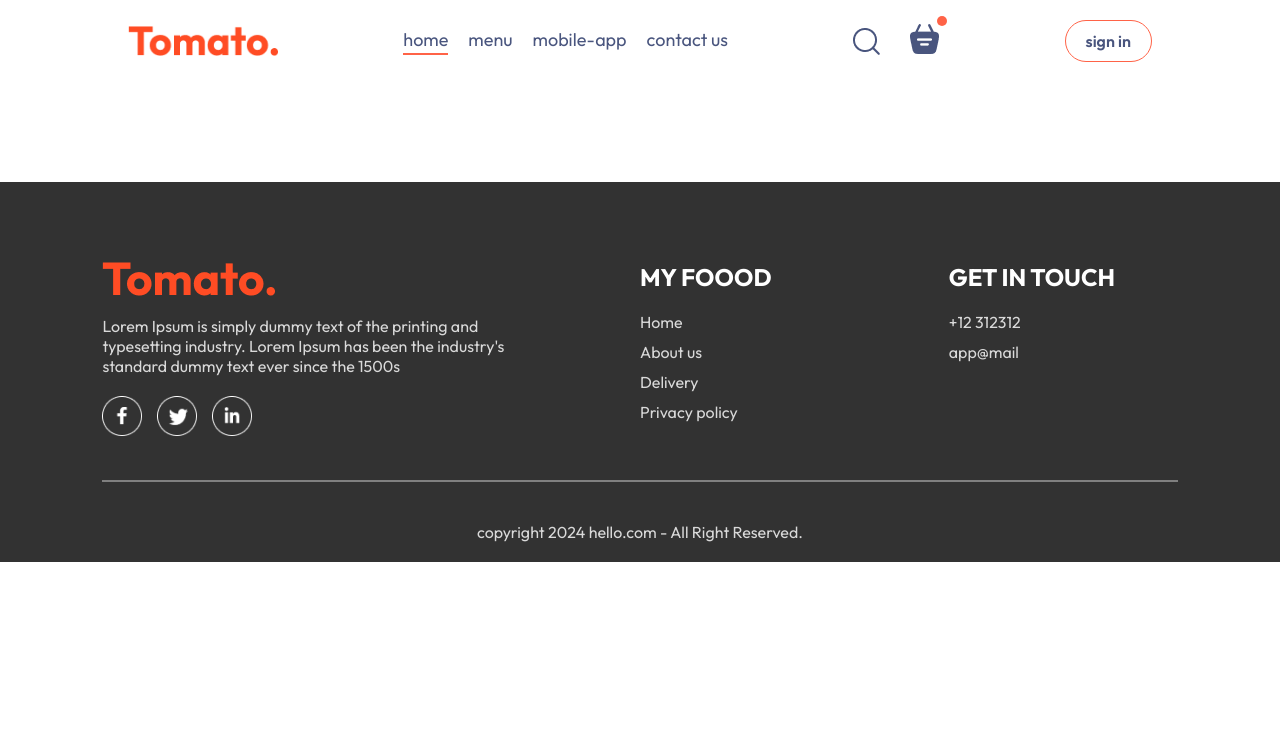
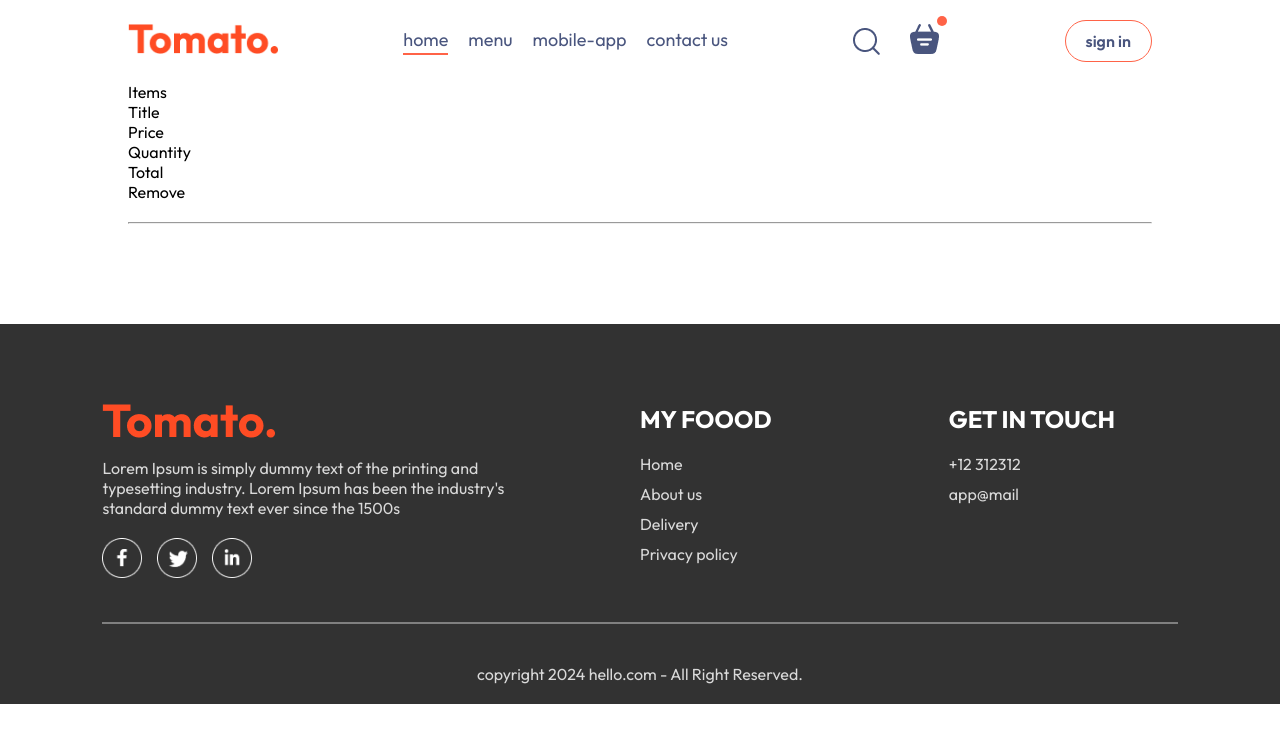
Before and after one commit to agungrachmadprihanto/Food-app-react, a React (Vite) app: page /cart in a window 1280 px wide. Shown: the top 742 px of the page. Built offline with nearby package versions, Linux system fonts and the light colour scheme.

Commit message:
perbaikidan bug

```diff
--- a/src/Context/StoreContext.jsx
+++ b/src/Context/StoreContext.jsx
@@ -3,38 +3,46 @@ import { food_list } from "../assets/assets";
 export const StoreContext = createContext();
 
 export const StoreContextProvider = (props) => {
-
   const [cartItem, setCartItem] = useState({});
 
   const addToCart = (itemId) => {
-        if(!cartItem[itemId]) {
-            setCartItem((prev)=>({...prev,[itemId]:1}))
-        }else {
-            setCartItem((prev)=>({...prev,[itemId]:prev[itemId]+1}))
+    setCartItem((prev) => ({
+      ...prev,
+      [itemId]: (prev[itemId] || 0) + 1, // Jika prev[itemId] undefined, set ke 0, lalu tambah 1
+    }));
+  };
+
+  const removeFromCart = (itemId) => {
+    setCartItem((prev) => {
+      if (prev[itemId] > 1) {
+        // Hanya mengurangi jika jumlah lebih dari 1
+        return { ...prev, [itemId]: prev[itemId] - 1 };
+      } else {
+        // Hapus item dari cart jika jumlahnya menjadi 0
+        const newCart = { ...prev };
+        delete newCart[itemId];
+        return newCart;
       }
-    }
+    });
+  };
 
-    const removeFromCart = (itemId)=>{
-        setCartItem((prev)=>({...prev,[itemId]:prev[itemId]-1}))
-    }
-
-    useEffect(()=>{
+  useEffect(() => {
     console.log(cartItem);
-    },[cartItem])
+  }, [cartItem]);
 
   const contextValue = {
     food_list,
     cartItem,
     setCartItem,
     addToCart,
-        removeFromCart
-    }
+    removeFromCart,
+  };
 
   return (
     <StoreContext.Provider value={contextValue}>
       {props.children}
     </StoreContext.Provider>
-    )
-}
+  );
+};
 
 export default StoreContextProvider;
--- a/src/components/Navbar/Navbar.jsx
+++ b/src/components/Navbar/Navbar.jsx
@@ -8,7 +8,9 @@ const Navbar = ({ setShowLogin }) => {
 
   return (
     <div className="navbar">
-      <img src={assets.logo} alt="" className="logo"></img>
+      <Link to="/">
+        <img src={assets.logo} alt="" className="logo"></img>
+      </Link>
       <ul className="navbar-menu">
         <Link
           to="/"
@@ -38,7 +40,9 @@ const Navbar = ({ setShowLogin }) => {
       <div className="navbar-right">
         <img src={assets.search_icon} alt=""></img>
         <div className="navbar-search-icon">
-          <img src={assets.basket_icon} alt=""></img>
+          <Link to="/cart">
+            <img src={assets.basket_icon} alt=""></img>
+          </Link>
           <div className="dot"></div>
         </div>
       </div>
--- a/src/pages/Cart/Cart.jsx
+++ b/src/pages/Cart/Cart.jsx
@@ -1,12 +1,41 @@
-import React from 'react';
-import './Cart.css';
+import React, { useContext } from "react";
+import "./Cart.css";
+import { StoreContext } from "../../Context/StoreContext";
 
 const Cart = () => {
-    return (
-        <div className='cart'>
+  const { cartItem, food_list, removeFromCart } = useContext(StoreContext);
 
+  return (
+    <div className="cart">
+      <div className="cart-items">
+        <div className="cart-items-title">
+          <p>Items</p>
+          <p>Title</p>
+          <p>Price</p>
+          <p>Quantity</p>
+          <p>Total</p>
+          <p>Remove</p>
         </div>
-    );
+        <br />
+        <hr />
+        {food_list.map((item, index) => {
+          if (cartItem[item._id] > 0) {
+            return (
+              <div className="cart-items-title cart-items-item" key={item._id}>
+                <img src={item.image}></img>
+                <p>{item.name}</p>
+                <p>{item.price}</p>
+                <p>{cartItem[item._id]}</p>
+                <p>{item.price * cartItem[item._id]}</p>
+                <p>x</p>
+              </div>
+            );
+          }
+          return null;
+        })}
+      </div>
+    </div>
+  );
 };
 
 export default Cart;
```
Lines whose indentation alone changed are shown as unchanged.
